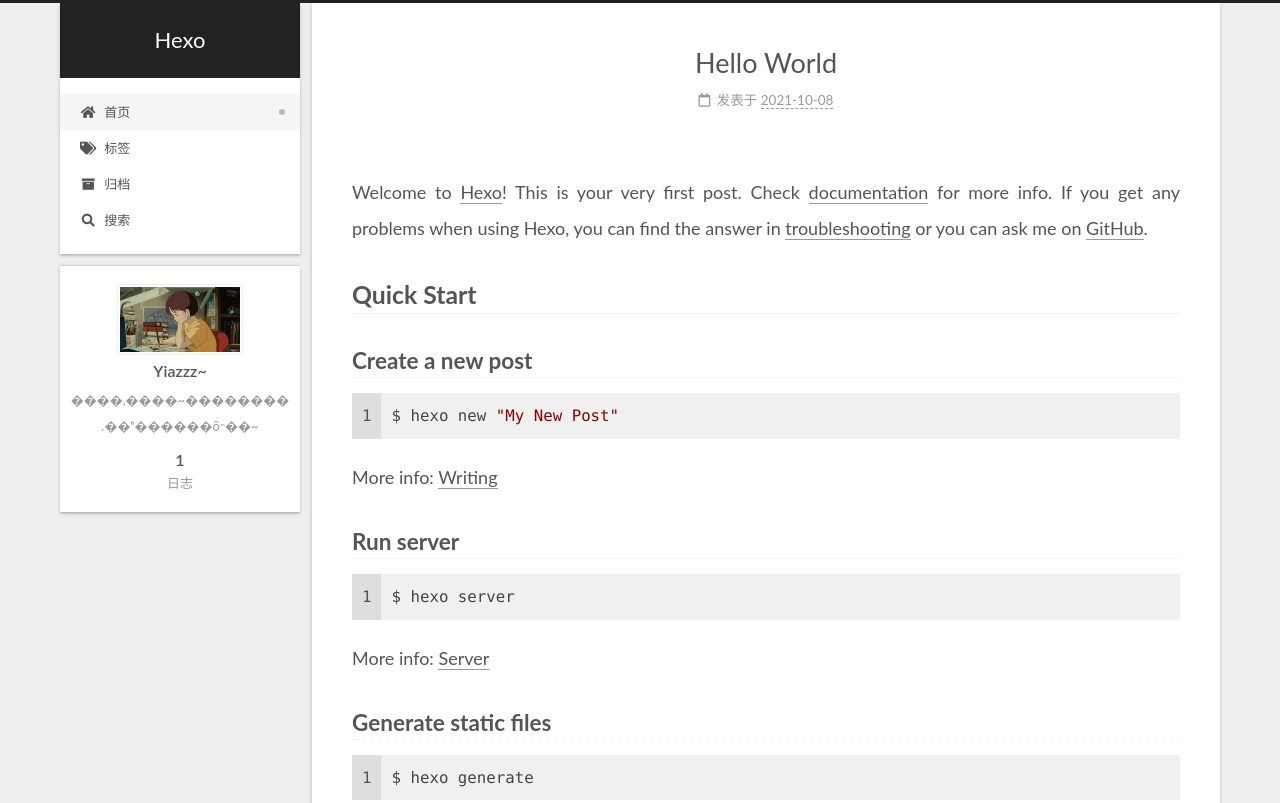
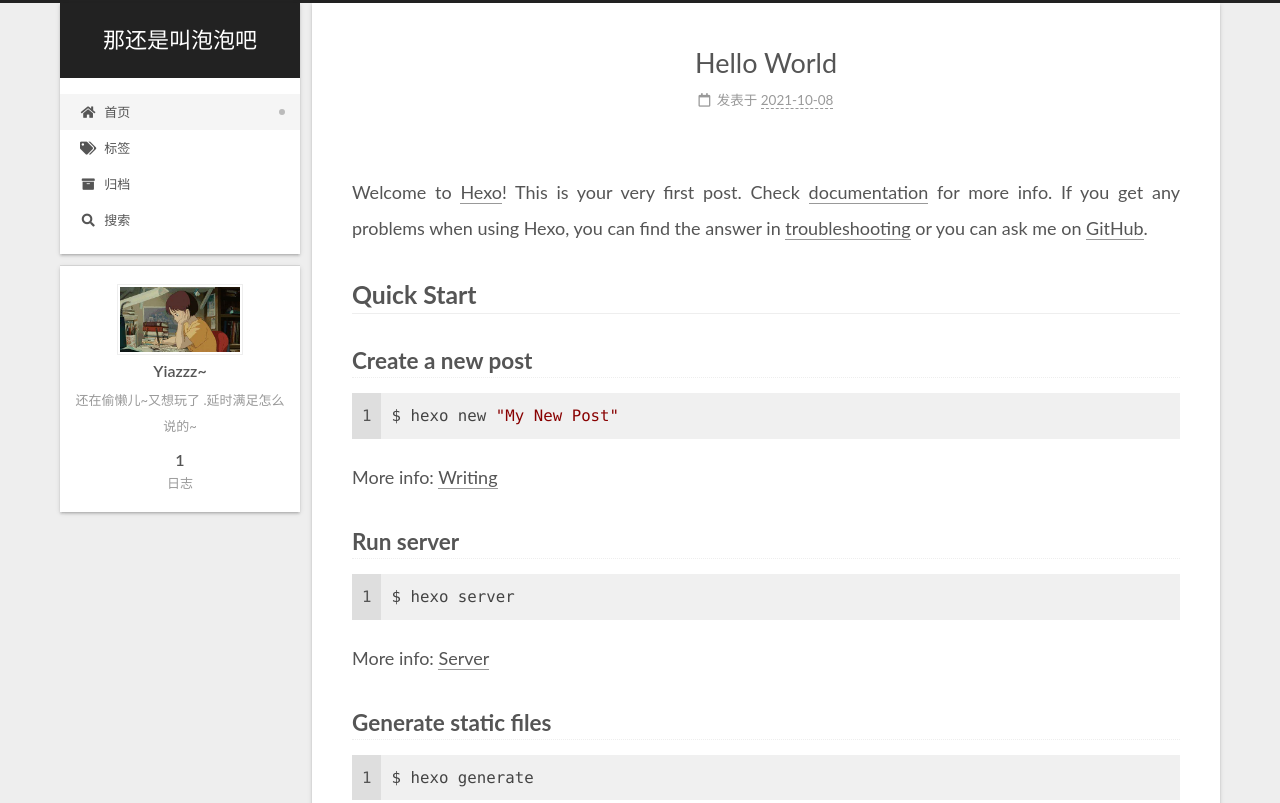
Before and after one commit to Yiazzz/yiazzz.github.io, a plain HTML site: page index.html in a window 1280 px wide. Shown: the top 803 px of the page. Drawn offline with nearby package versions, Linux system fonts and the light colour scheme; a script that the page names is missing.

Commit message:
Site updated: 2021-10-08 21:14:36

```diff
--- a/index.html
+++ b/index.html
@@ -20,12 +20,12 @@
   <link rel="stylesheet" href="https://cdn.jsdelivr.net/npm/animate.css@3.1.1/animate.min.css" integrity="sha256-PR7ttpcvz8qrF57fur/yAx1qXMFJeJFiA6pSzWi0OIE=" crossorigin="anonymous">
 
 <script class="next-config" data-name="main" type="application/json">{"hostname":"example.com","root":"/","images":"/images","scheme":"Gemini","darkmode":false,"version":"8.8.0","exturl":false,"sidebar":{"position":"left","display":"post","padding":18,"offset":12},"copycode":false,"bookmark":{"enable":false,"color":"#222","save":"auto"},"mediumzoom":false,"lazyload":false,"pangu":false,"comments":{"style":"tabs","active":null,"storage":true,"lazyload":false,"nav":null},"stickytabs":false,"motion":{"enable":true,"async":false,"transition":{"post_block":"fadeIn","post_header":"fadeInDown","post_body":"fadeInDown","coll_header":"fadeInLeft","sidebar":"fadeInUp"}},"prism":false,"i18n":{"placeholder":"搜索...","empty":"没有找到任何搜索结果：${query}","hits_time":"找到 ${hits} 个搜索结果（用时 ${time} 毫秒）","hits":"找到 ${hits} 个搜索结果"},"path":"/search.xml","localsearch":{"enable":true,"trigger":"auto","top_n_per_article":1,"unescape":false,"preload":true}}</script><script src="/js/config.js"></script>
-<meta name="description" content="����͵����~�������� .��ʱ������ô˵��~">
+<meta name="description" content="还在偷懒儿~又想玩了 .延时满足怎么说的~">
 <meta property="og:type" content="website">
-<meta property="og:title" content="Hexo">
+<meta property="og:title" content="那还是叫泡泡吧">
 <meta property="og:url" content="http://example.com/index.html">
-<meta property="og:site_name" content="Hexo">
-<meta property="og:description" content="����͵����~�������� .��ʱ������ô˵��~">
+<meta property="og:site_name" content="那还是叫泡泡吧">
+<meta property="og:description" content="还在偷懒儿~又想玩了 .延时满足怎么说的~">
 <meta property="og:locale" content="zh_CN">
 <meta property="article:author" content="Yiazzz~">
 <meta name="twitter:card" content="summary">
@@ -38,7 +38,7 @@
 <script class="next-config" data-name="page" type="application/json">{"sidebar":"","isHome":true,"isPost":false,"lang":"zh-CN","comments":"","permalink":"","path":"index.html","title":""}</script>
 
 <script class="next-config" data-name="calendar" type="application/json">""</script>
-<title>Hexo</title>
+<title>那还是叫泡泡吧</title>
 
 
 
@@ -67,7 +67,7 @@
 
     <a href="/" class="brand" rel="start">
       <i class="logo-line"></i>
-      <h1 class="site-title">Hexo</h1>
+      <h1 class="site-title">那还是叫泡泡吧</h1>
       <i class="logo-line"></i>
     </a>
   </div>
@@ -150,7 +150,7 @@
     <img class="site-author-image" itemprop="image" alt="Yiazzz~"
       src="/uploads/avatar.png">
   <p class="site-author-name" itemprop="name">Yiazzz~</p>
-  <div class="site-description" itemprop="description">����͵����~�������� .��ʱ������ô˵��~</div>
+  <div class="site-description" itemprop="description">还在偷懒儿~又想玩了 .延时满足怎么说的~</div>
 </div>
 <div class="site-state-wrap site-overview-item animated">
   <nav class="site-state">
@@ -200,11 +200,11 @@
     <span hidden itemprop="author" itemscope itemtype="http://schema.org/Person">
       <meta itemprop="image" content="/uploads/avatar.png">
       <meta itemprop="name" content="Yiazzz~">
-      <meta itemprop="description" content="����͵����~�������� .��ʱ������ô˵��~">
+      <meta itemprop="description" content="还在偷懒儿~又想玩了 .延时满足怎么说的~">
     </span>
 
     <span hidden itemprop="publisher" itemscope itemtype="http://schema.org/Organization">
-      <meta itemprop="name" content="Hexo">
+      <meta itemprop="name" content="那还是叫泡泡吧">
     </span>
       <header class="post-header">
         <h2 class="post-title" itemprop="name headline">
```
Also changed, not shown: 2021/10/08/hello-world/index.html (+6 -6 lines), archives/2021/10/index.html (+7 -7 lines), archives/2021/index.html (+7 -7 lines), archives/index.html (+7 -7 lines).
